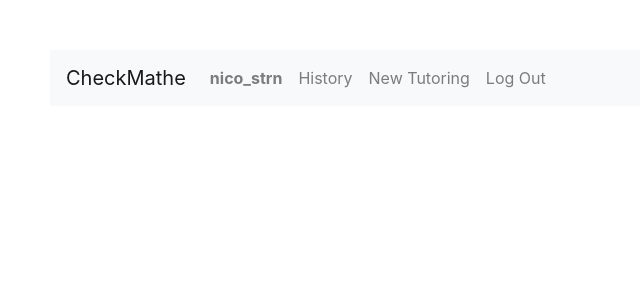
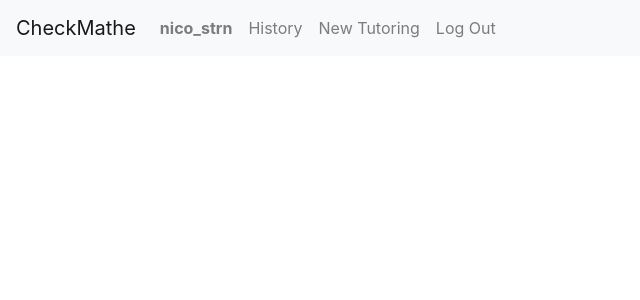
Before and after one commit to nico-fst/checkmathe, a Django app: page / in a window 1280 px wide. Shown: the top 300 px of the page, without its empty margins (0-640 px from the left). Run offline with Django 4.2, Linux system fonts and the light colour scheme; a user stored in the database is signed in; data comes from the database, SQL or seed files in the repository; both versions use the stored data as it was after the commit; some libraries are stand-ins or nearby versions.

Commit message:
User: presave

```diff
--- a/checkweb/static/checkweb/styles.css
+++ b/checkweb/static/checkweb/styles.css
@@ -1,3 +1,3 @@
-body {
-    margin: 50px;
+.body {
+    margin: 100px;
 }
--- a/checkweb/templates/checkweb/layout.html
+++ b/checkweb/templates/checkweb/layout.html
@@ -50,7 +50,7 @@
         </div>
     </nav>
 
-    <div class="body">
+    <div class="body" style="margin: 25px;">
         {% block body %}
         {% endblock %}
     </div>
--- a/checkweb/views.py
+++ b/checkweb/views.py
@@ -48,6 +48,7 @@ def register(request):
     if request.method == "POST":
         username = request.POST["username"]
         email = request.POST["email"]
+        # role = Role.objects.get(title="Student")
 
         # Ensure password matches confirmation
         password = request.POST["password"]
@@ -163,5 +164,6 @@ def history_view(request):
     )
 
 
+@login_required
 def new_tut(request):
     return render(request, "checkweb/new_tut.html", {"form": TutForm()})
```
Also changed, not shown: db.sqlite3.
